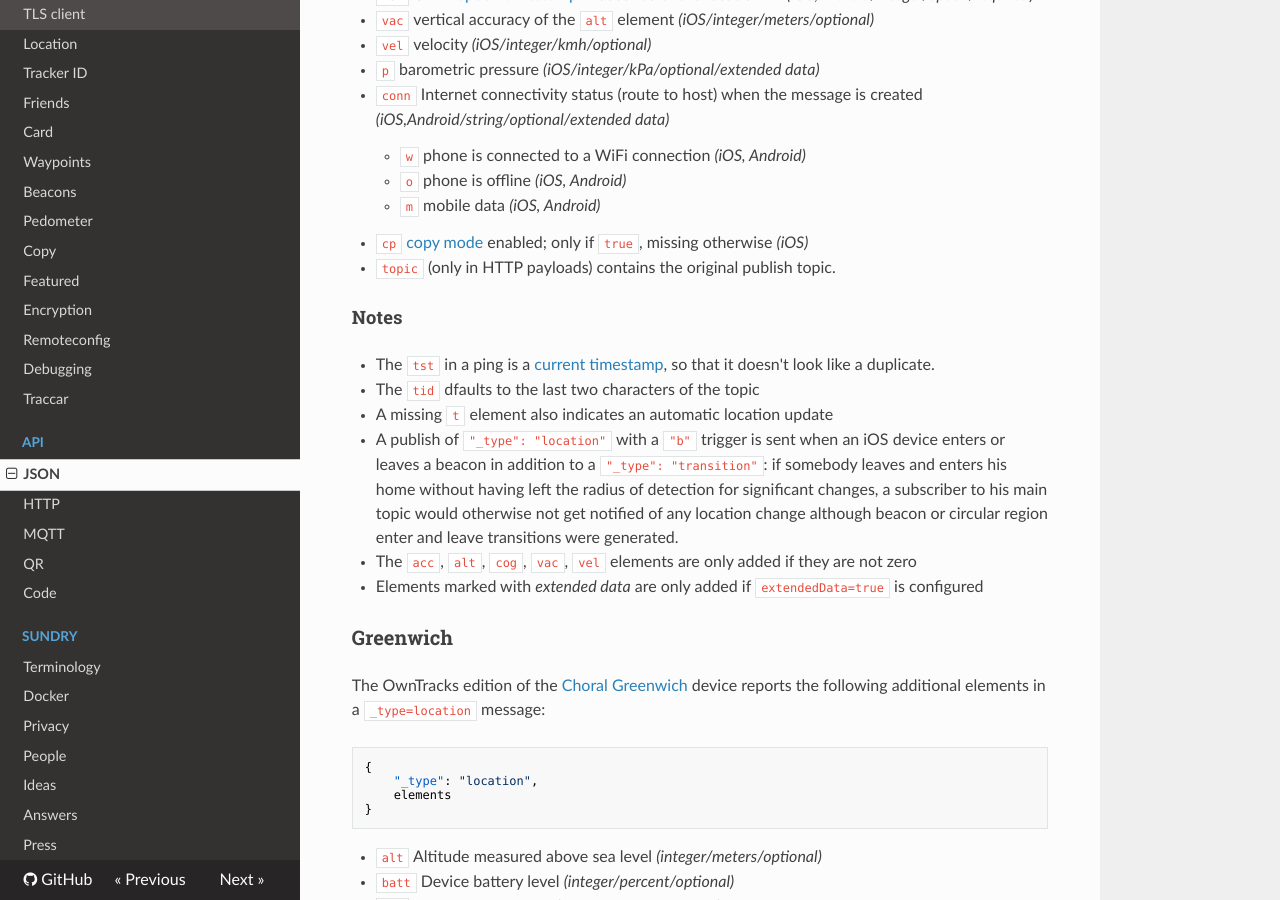
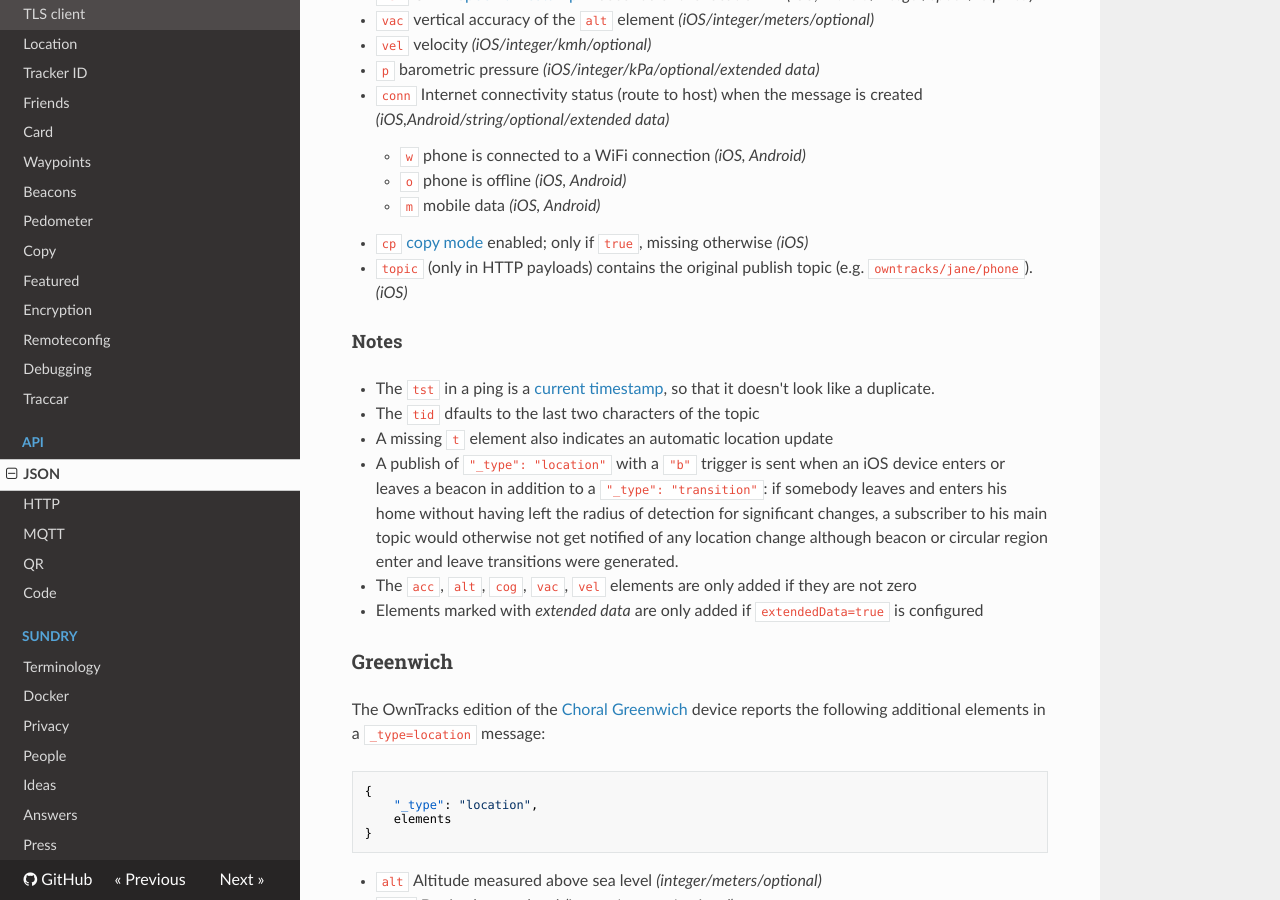
Before and after one commit to owntracks/booklet, an MkDocs documentation site: the page built from docs/tech/json.md, in a window 1280 px wide and 900 px high, scrolled down 1887 px. Built offline with MkDocs 1.6.1, drawn with Linux system fonts in a browser that asks for light colours; nearby versions of some CDN libraries; old or Windows-style settings are respelled for this version of MkDocs.

Commit message:
topic on ios/http

```diff
--- a/docs/tech/json.md
+++ b/docs/tech/json.md
@@ -73,7 +73,7 @@ This location object describes the location of the device that reported it.
     * `o` phone is offline _(iOS, Android)_
     * `m` mobile data _(iOS, Android)_
 * `cp` [copy mode](../features/copy.md) enabled; only if `true`, missing otherwise _(iOS)_
-* `topic` (only in HTTP payloads) contains the original publish topic.
+* `topic` (only in HTTP payloads) contains the original publish topic (e.g. `owntracks/jane/phone`). _(iOS)_
 
 #### Notes
 * The `tst` in a ping is a [current timestamp](https://github.com/owntracks/ios/issues/197), so that it doesn't look like a duplicate.
```
